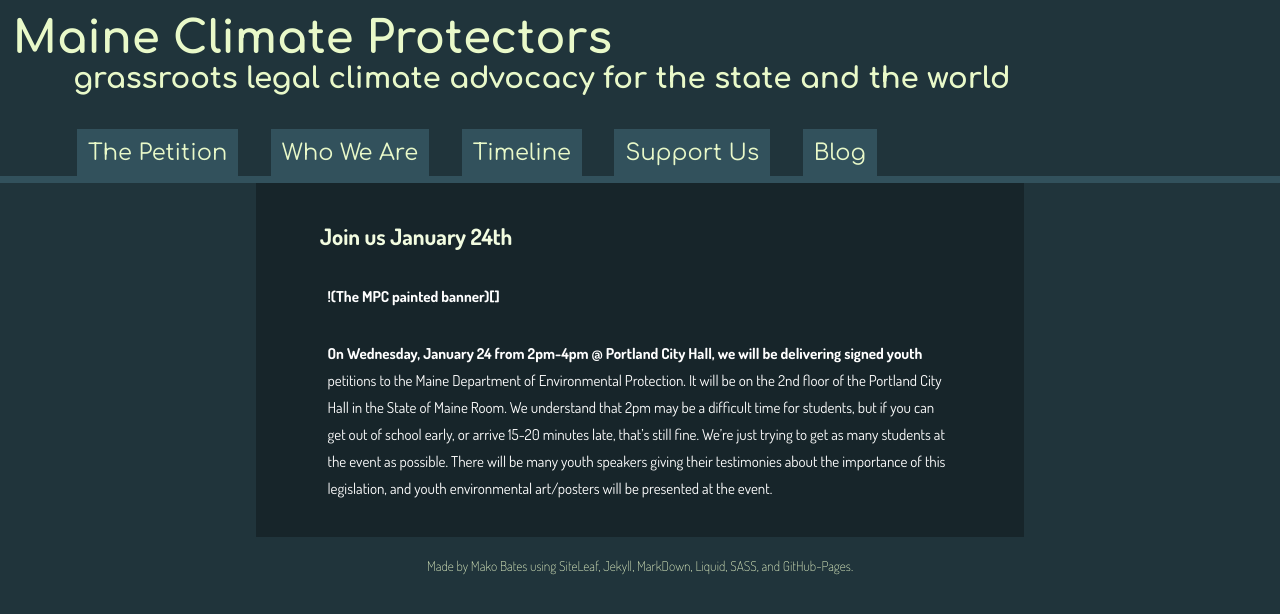
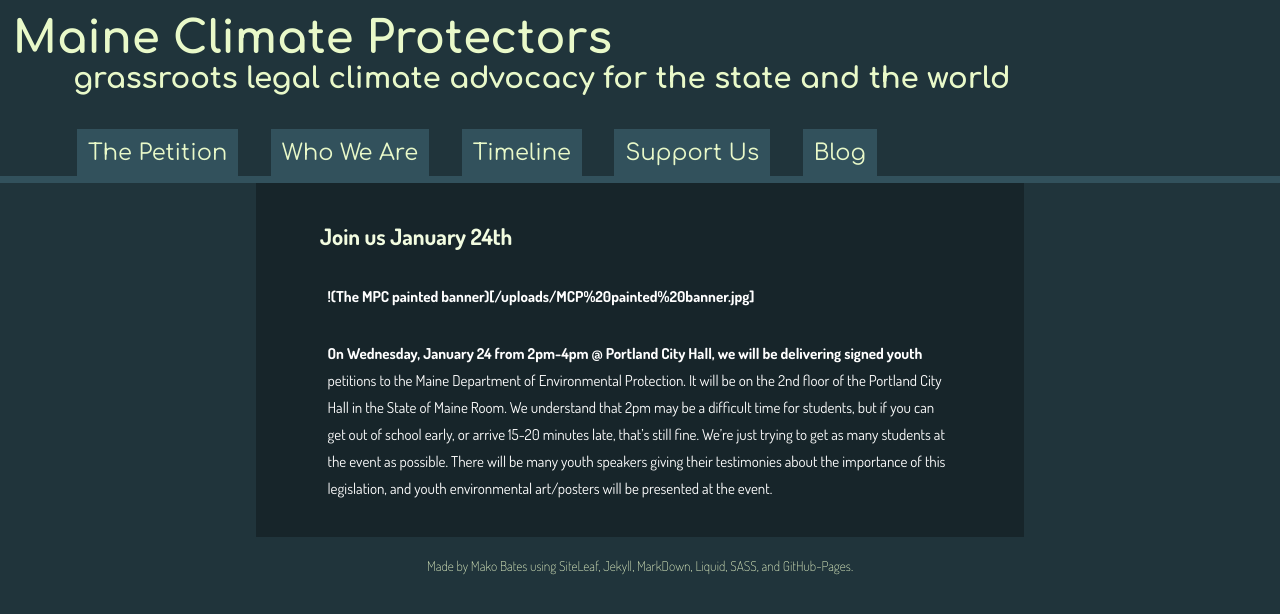
Before and after one commit to ShapeOfMatter/maine-climate-protectors, a Jekyll site: the page built from _posts/2018-01-19-join-us-january-24th.markdown, in a window 1280 px wide. Shown: the top 614 px of the page. Built offline with Jekyll 4.4.1, drawn with Linux system fonts in a browser that asks for light colours.

Commit message:
Updated Join Us January 24th

```diff
--- a/_posts/2018-01-19-join-us-january-24th.markdown
+++ b/_posts/2018-01-19-join-us-january-24th.markdown
@@ -3,7 +3,7 @@
 date: 2018-01-19 08:21:00 -05:00
 ---
 
-!(The MPC painted banner)[{{ /uploads/MCP%20painted%20banner.jpg | relative_url }}]
+!(The MPC painted banner)[{{ "/uploads/MCP%20painted%20banner.jpg" | relative_url }}]
 
 On **Wednesday, January 24 from 2pm-4pm @ Portland City Hall**, we will be delivering signed youth petitions to the Maine Department of Environmental
 Protection. It will be on the 2nd floor of the Portland City Hall in the State of Maine Room. We understand that 2pm may be a difficult time for students, but if you can get out of school early, or arrive 15-20 minutes late, that’s still fine. We’re just trying to get as many students at the event as possible. There will be many youth speakers giving their testimonies about the importance of this legislation, and youth environmental art/posters will be presented at the event.
```
